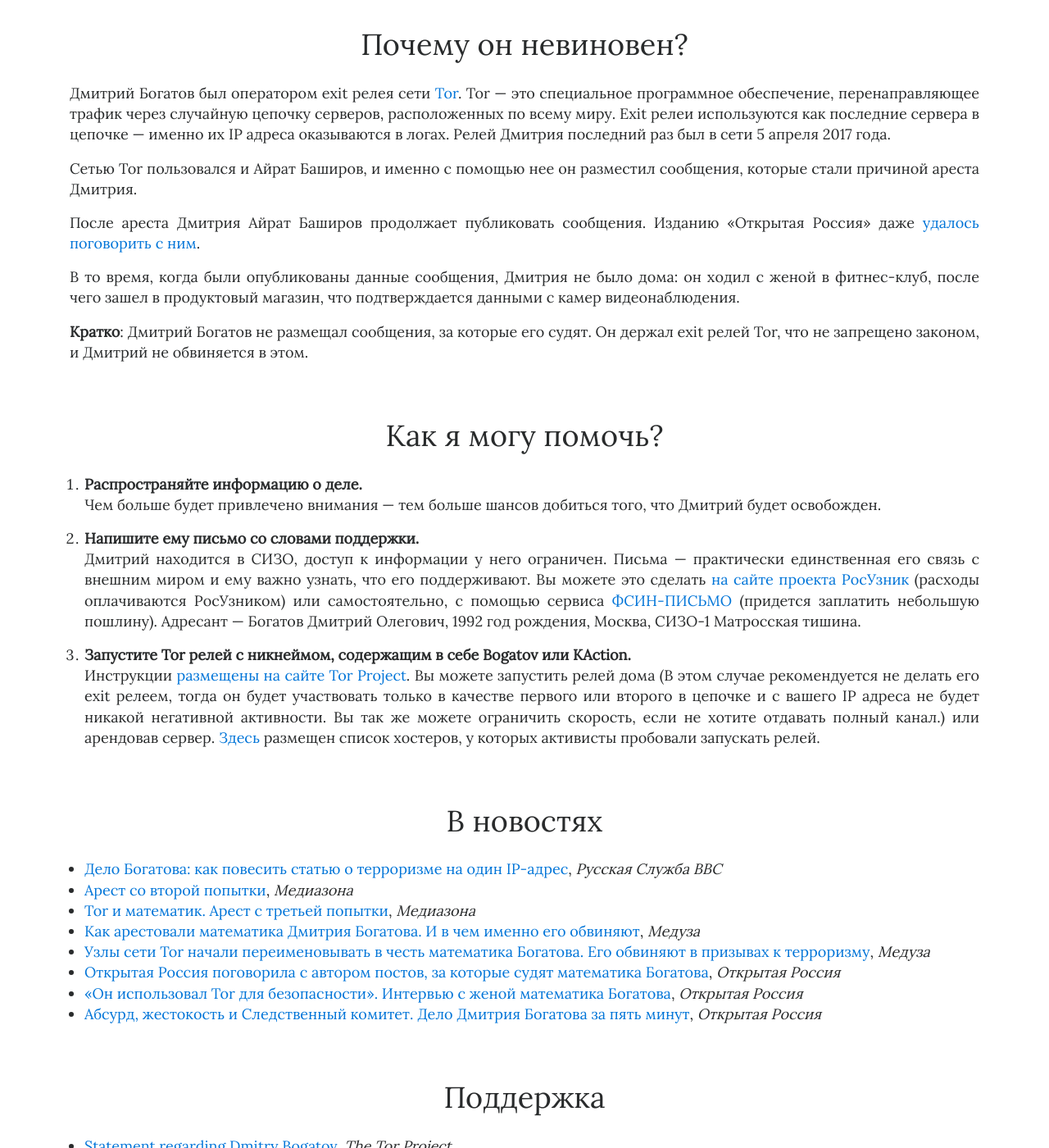
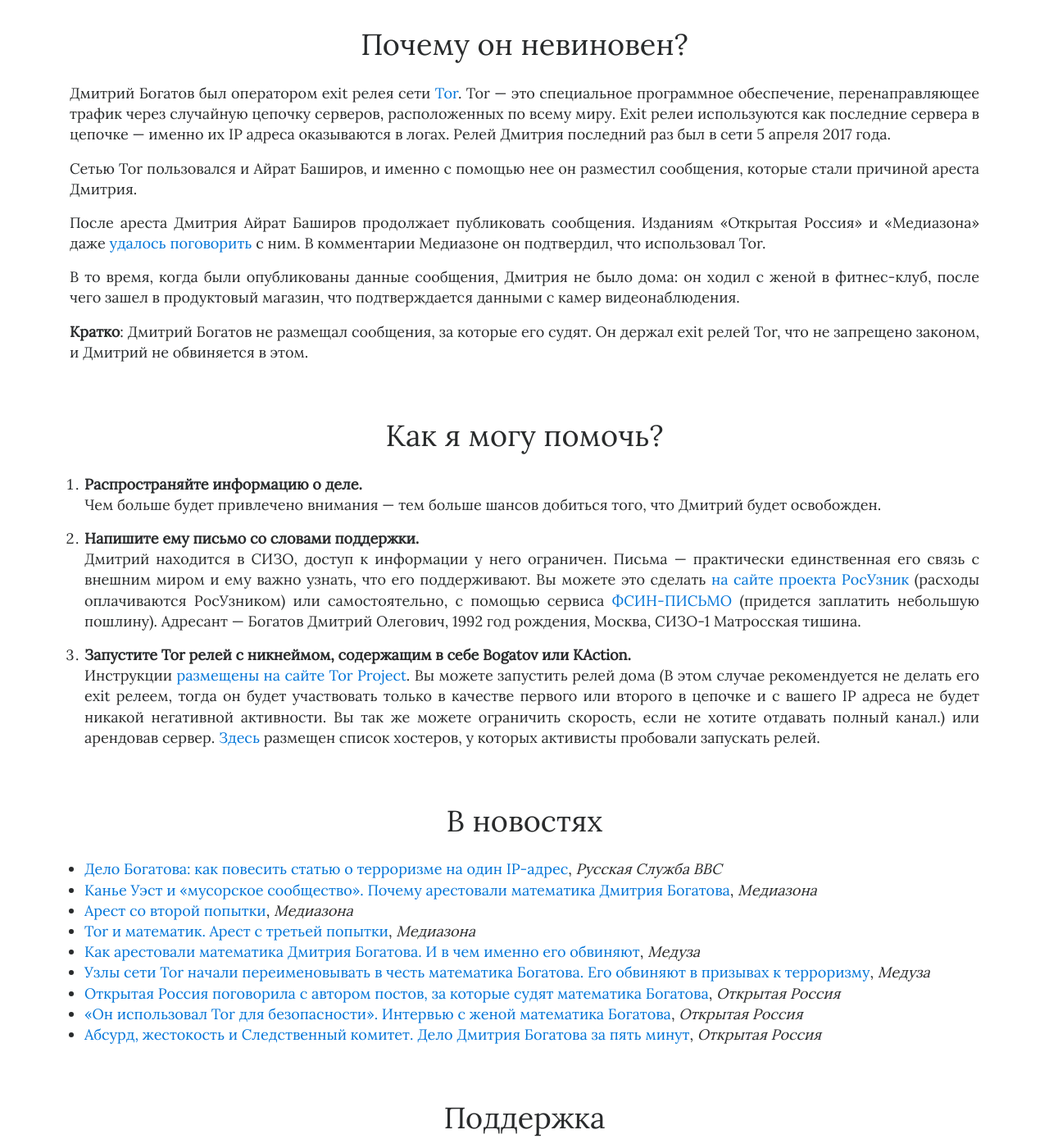
Before and after one commit to komachi/freebogatov.xyz, a Jekyll site: the page built from index.html, in a window 1280 px wide and 1400 px high, scrolled down 1589 px. Shown: the whole window at 82% size. Built offline with Jekyll 4.4.1, drawn with Linux system fonts in a browser that asks for light colours; some of the changed text lies outside the part shown.

Commit message:
Add Mediazona comment, fix Twitter username, change hashtag on Russian page to #FreeBogatov

```diff
--- a/_config.yml
+++ b/_config.yml
@@ -3,7 +3,7 @@
 
 github: komachi/freebogatov.org
 twitter:
-  username: AntNesterov
+  username: freeBogatov
 og:
   type: article
 logo: /images/freebogatov.png
--- a/en/index.html
+++ b/en/index.html
@@ -37,7 +37,7 @@
 
 <p>Airat Bashirov also used Tor network for posting messages for posting which Dmitry is accused.</p>
 
-<p>After Dmitry's arrest, Airat Bashirov continue to post messages. News outlet "Open Russia" even got a chance <a href="https://openrussia.org/notes/708408/" target="_blank">to speak with him</a>.</p>
+<p>After Dmitry's arrest, Airat Bashirov continue to post messages. News outlets "Open Russia" and "Medizona" even got a chance <a href="https://openrussia.org/notes/708408/" target="_blank">to speak</a> <a href="https://zona.media/article/2017/20/04/no-church-in-the-wild" target="_blank">with him</a>. In a comment to the Mediazona he confirmed that he used Tor.</p>
 
 <p>At the time when Bashirov's messages were posted Dmitry was not at home. He went to a fitness club with his wife, after which he visited a product store. That's confirmed by CCTV footage.</p>
 
--- a/index.html
+++ b/index.html
@@ -3,14 +3,14 @@
 langcode: ru_RU
 title: Свободу Дмитрию Богатову
 description: Дмитрий Богатов арестован за запуск Tor релея. Он должен быть освобожден.
-hashtag: СвободуБогатову
+hashtag: FreeBogatov
 ---
 
 <div class="d-flex flex-column flex-md-row justify-content-center align-items-center">
   <div>
     <img src="/images/bogatov.png" class="img-fluid" />
   </div>
-  <div class="freebogatov">#СвободуБогатову</div>
+  <div class="freebogatov">#FreeBogatov</div>
 </div>
 
 <h2>Кто такой Дмитрий Богатов?</h2>
@@ -36,7 +36,7 @@
 
 <p>Сетью Tor пользовался и Айрат Баширов, и именно с помощью нее он разместил сообщения, которые стали причиной ареста Дмитрия.</p>
 
-<p>После ареста Дмитрия Айрат Баширов продолжает публиковать сообщения. Изданию «Открытая Россия» даже <a href="https://openrussia.org/notes/708408/" target="_blank">удалось поговорить с ним</a>.</p>
+<p>После ареста Дмитрия Айрат Баширов продолжает публиковать сообщения. Изданиям «Открытая Россия» и «Медиазона» даже <a href="https://openrussia.org/notes/708408/" target="_blank">удалось</a> <a href="https://zona.media/article/2017/20/04/no-church-in-the-wild" target="_blank">поговорить</a> с ним. В комментарии Медиазоне он подтвердил, что использовал Tor.</p>
 
 <p>В то время, когда были опубликованы данные сообщения, Дмитрия не было дома: он ходил с женой в фитнес-клуб, после чего зашел в продуктовый магазин, что подтверждается данными с камер видеонаблюдения.</p>
 
@@ -62,6 +62,7 @@
 <h2>В новостях</h2>
 <ul>
   <li><a href="http://www.bbc.com/russian/features-39590931" target="_blank">Дело Богатова: как повесить статью о терроризме на один IP-адрес</a>, <i>Русская Служба BBC</i></li>
+  <li><a href="https://zona.media/article/2017/20/04/no-church-in-the-wild" target="_blank">Канье Уэст и «мусорское сообщество». Почему арестовали математика Дмитрия Богатова</a>, <i>Медиазона</i></li>
   <li><a href="https://zona.media/online/2017/08/04/bogatov-2" target="_blank">Арест со второй попытки</a>, <i>Медиазона</i></li>
   <li><a href="https://zona.media/online/2017/10/04/bogatov-3" target="_blank">Tor и математик. Арест с третьей попытки</a>, <i>Медиазона</i></li>
   <li><a href="https://meduza.io/feature/2017/04/10/kak-arestovali-matematika-dmitriya-bogatova-i-v-chem-imenno-ego-obvinyayut" target="_blank">Как арестовали математика Дмитрия Богатова. И в чем именно его обвиняют</a>, <i>Медуза</i></li>
@@ -73,6 +74,7 @@
 
 <h2>Поддержка</h2>
 <ul>
+  <li><a href="https://www.debian.org/News/2017/20170417.ru.html" target="_blank">Заявление по поводу ареста Дмитрия Богатова</a>, <i>Debian Project</i></li>
   <li><a href="https://blog.torproject.org/blog/statement-regarding-dmitry-bogatov" target="_blank">Statement regarding Dmitry Bogatov</a>, <i>The Tor Project</i></li>
-  <li><a href="https://www.debian.org/News/2017/20170417.ru.html" target="_blank">Заявление по поводу ареста Дмитрия Богатова</a>, <i>Debian Project</i></li>
+  <li><a href="https://blog.torservers.net/20170414/tor-exit-node-operator-arrested-in-russia-a-solidarity-tor-relay-challenge-launched.html" target="_blank">Torservers call for a solidarity Tor Relay Challenge</a>, <i>TorServers.net</i></li>
 </ul>
```
